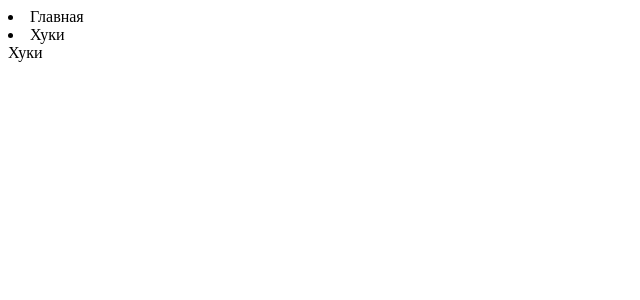
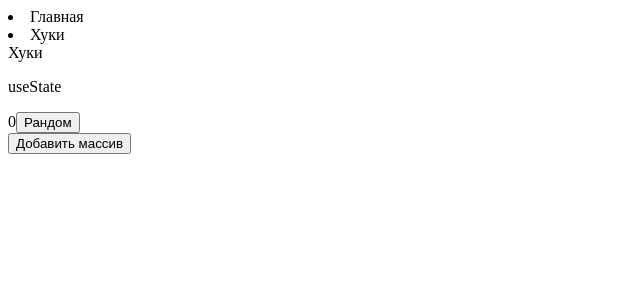
Before and after one commit to Ad-Abzatov/react-examples, a React (Create React App) app: page /hooks in a window 1280 px wide. Shown: the top 300 px of the page, without its empty margins (0-640 px from the left). Built offline with nearby package versions, Linux system fonts and the light colour scheme.

Commit message:
usestate

```diff
--- a/src/pages/Hooks.tsx
+++ b/src/pages/Hooks.tsx
@@ -2,11 +2,17 @@ import { useState } from "react"
 
 const Hooks = () => {
   const [count, setCount] = useState(0);
+  const [array, setArray] = useState<number[]>([]);
 
   return (
     <div>
-      {/* <button>{count}</button> */}
       Хуки
+      <p>useState</p>
+      {count}
+      <button onClick={() => setCount(Math.round(Math.random()*100))}>Рандом</button>
+      <br/>
+      {array.join(', ')}
+      <button onClick={() => setArray(item => [...item, Math.round(Math.random()*100)])}>Добавить массив</button>
     </div>
   )
 }
```
